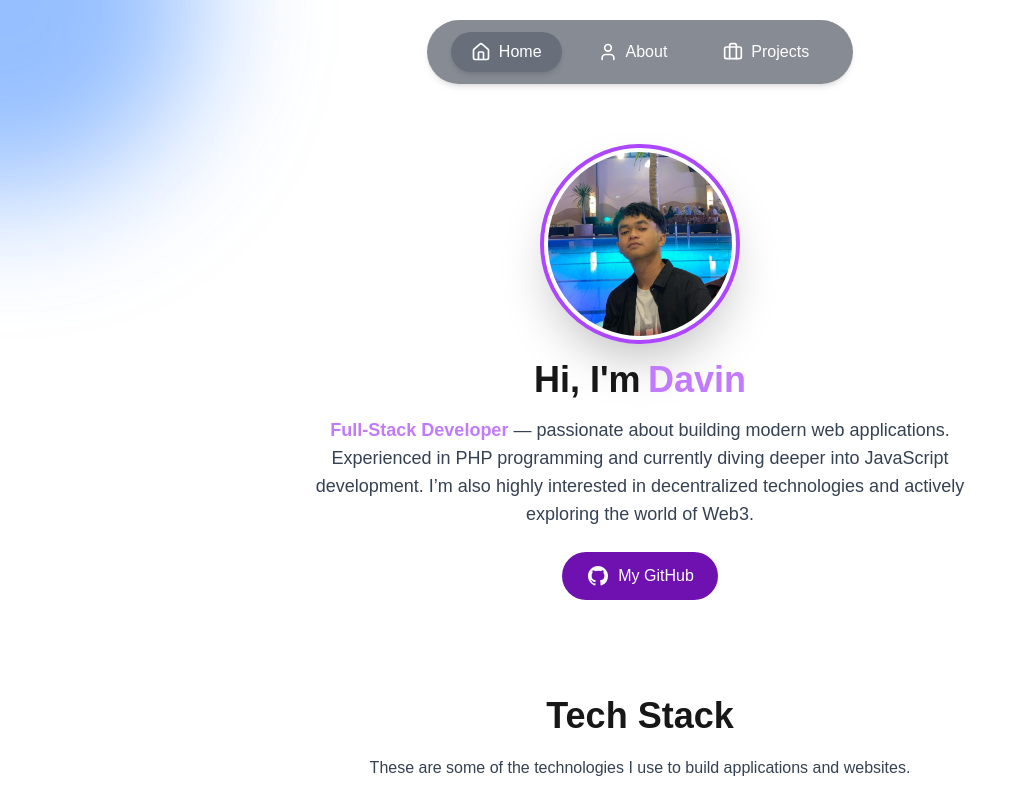
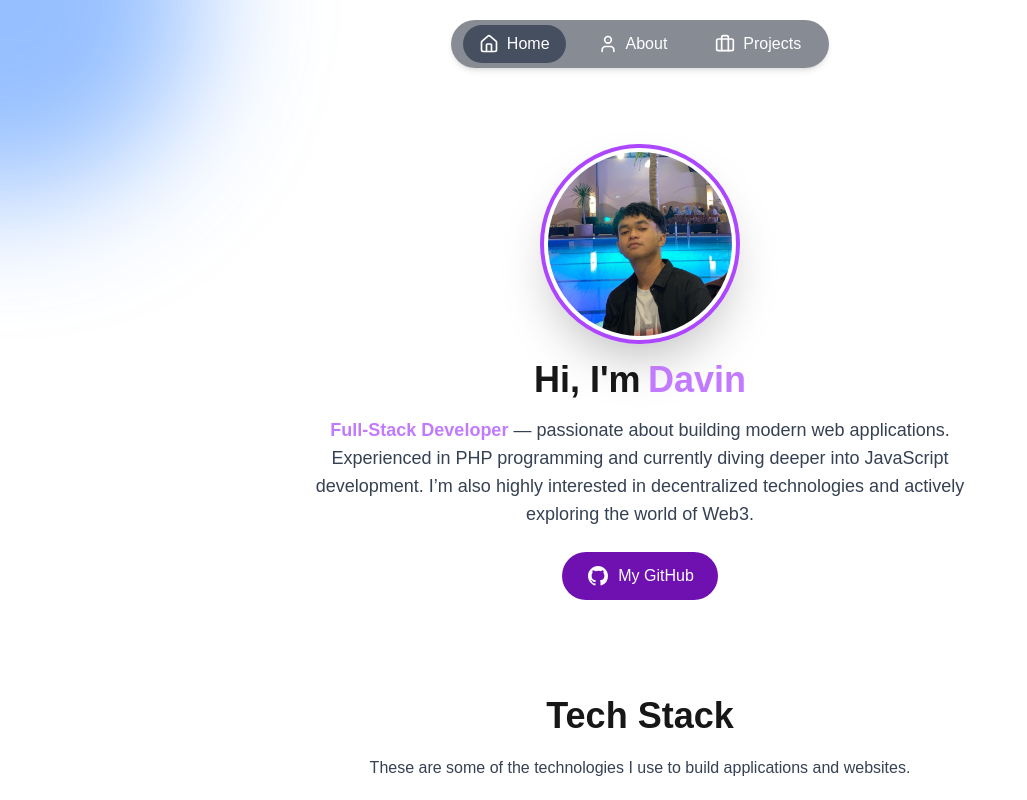
Before and after one commit to VinLvy/D-portfolio, a Next.js app: page / in a window 1280 px wide. Shown: the top 800 px of the page, without its empty margins (0-1027 px from the left). Built offline with nearby package versions, Linux system fonts and the light colour scheme.

Commit message:
Navbar 2.0

```diff
--- a/src/components/navbar.js
+++ b/src/components/navbar.js
@@ -3,45 +3,85 @@
 import Link from "next/link";
 import { usePathname } from "next/navigation";
 import { Home, User, Briefcase } from "lucide-react";
+import { useState, useEffect, useRef } from "react";
+import React from 'react';
+
+// PASTIKAN navItemsConfig berada DI SINI, DI LUAR KOMPONEN Navbar
+const navItemsConfig = [
+  { href: "/", label: "Home", icon: <Home size={20} /> },
+  { href: "/about", label: "About", icon: <User size={20} /> },
+  { href: "/projects", label: "Projects", icon: <Briefcase size={20} /> },
+];
 
 export default function Navbar() {
   const pathname = usePathname();
+  const [activeItemIndex, setActiveItemIndex] = useState(0);
+  const navItemRefs = useRef([]);
+
+  const [indicatorStyle, setIndicatorStyle] = useState({});
+
+  useEffect(() => {
+    const currentIndex = navItemsConfig.findIndex(item => item.href === pathname);
+    if (currentIndex !== -1) {
+      setActiveItemIndex(currentIndex);
+
+      const activeItemElement = navItemRefs.current[currentIndex];
+      if (activeItemElement) {
+        const parentDiv = activeItemElement.parentElement;
+        if (parentDiv) {
+          const parentRect = parentDiv.getBoundingClientRect();
+          const itemRect = activeItemElement.getBoundingClientRect();
+
+          const indicatorWidth = itemRect.width;
+          const indicatorLeft = itemRect.left - parentRect.left;
+
+          setIndicatorStyle({
+            width: `${indicatorWidth}px`,
+            left: `${indicatorLeft}px`,
+            height: `calc(100% - 10px)`,
+            top: `5px`,
+          });
+        }
+      }
+    }
+  }, [pathname]); // <-- PASTIKAN navItemsConfig TIDAK ADA DI SINI
 
   return (
     <nav className="fixed bottom-0 sm:top-0 sm:bottom-auto w-full z-50 flex items-center justify-between sm:px-6 sm:py-3 px-4 py-2">
-      {/* Kiri (hanya desktop) */}
-      {/* <div className="hidden sm:block text-xl font-bold tracking-widest font-mono">
-        D PORTFOLIO
-      </div> */}
+      <div className="relative mt-2 bg-gray-900/50 backdrop-blur-lg shadow-md rounded-full flex px-2 py-1 sm:px-3 sm:py-1 space-x-2 sm:space-x-4 max-w-full mx-auto mb-5">
+        <div
+          className="absolute bg-gray-700/80 rounded-full transition-all duration-300 ease-in-out"
+          style={indicatorStyle}
+        ></div>
 
-      {/* Tengah */}
-      <div className="mt-2 bg-gray-900/50 backdrop-blur-lg shadow-md rounded-full flex px-4 py-2 sm:px-6 sm:py-3 space-x-2 sm:space-x-4 max-w-full mx-auto mb-5">
-        <NavItem href="/" icon={<Home size={20} />} label="Home" active={pathname === "/"} />
-        <NavItem href="/about" icon={<User size={20} />} label="About" active={pathname === "/about"} />
-        <NavItem href="/projects" icon={<Briefcase size={20} />} label="Projects" active={pathname === "/projects"} />
+        {navItemsConfig.map((item, index) => (
+          <ForwardedNavItem
+            key={item.href}
+            href={item.href}
+            icon={item.icon}
+            label={item.label}
+            active={pathname === item.href}
+            ref={el => (navItemRefs.current[index] = el)}
+          />
+        ))}
       </div>
-
-      {/* Kanan (hanya desktop) */}
-      {/* <div className="hidden sm:block text-xl font-bold tracking-widest font-mono">
-        DAVIN P F
-      </div> */}
     </nav>
   );
 }
 
-// Komponen Link dengan highlight halaman aktif dan hover
-function NavItem({ href, icon, label, active }) {
+const NavItem = ({ href, icon, label, active }, ref) => {
   return (
     <Link
+      ref={ref}
       href={href}
-      className={`flex items-center sm:space-x-2 px-4 py-2 sm:px-5 text-sm sm:text-base font-medium rounded-full transition ${
-        active
-          ? "bg-gray-600/50 text-white shadow-md"
-          : "text-white hover:bg-gray-700/50 hover:shadow"
+      className={`relative z-10 flex items-center sm:space-x-2 px-3 py-2 sm:px-4 text-sm sm:text-base font-medium rounded-full transition ${
+        active ? "text-white" : "text-white hover:bg-gray-700/30 hover:shadow"
       }`}
     >
       {icon}
       <span className="hidden sm:inline">{label}</span>
     </Link>
   );
-}
+};
+
+const ForwardedNavItem = React.forwardRef(NavItem);
```
